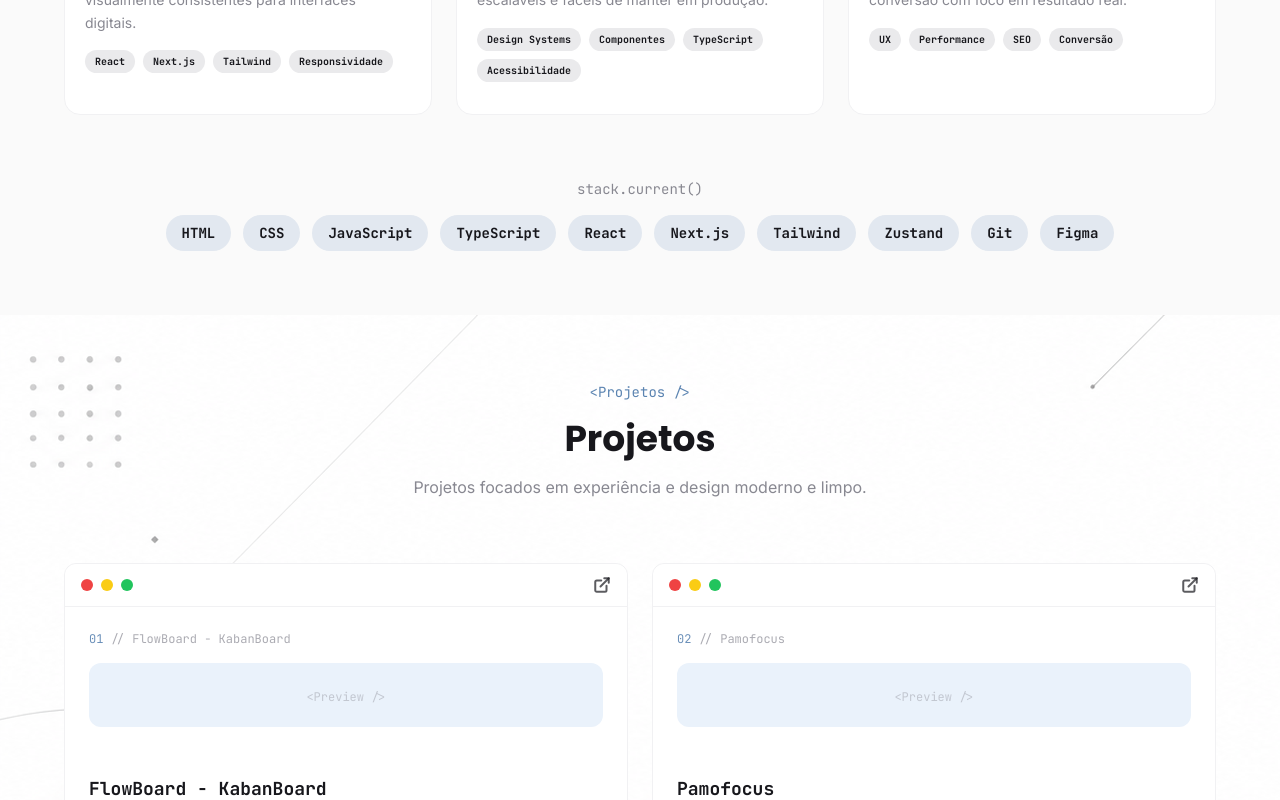
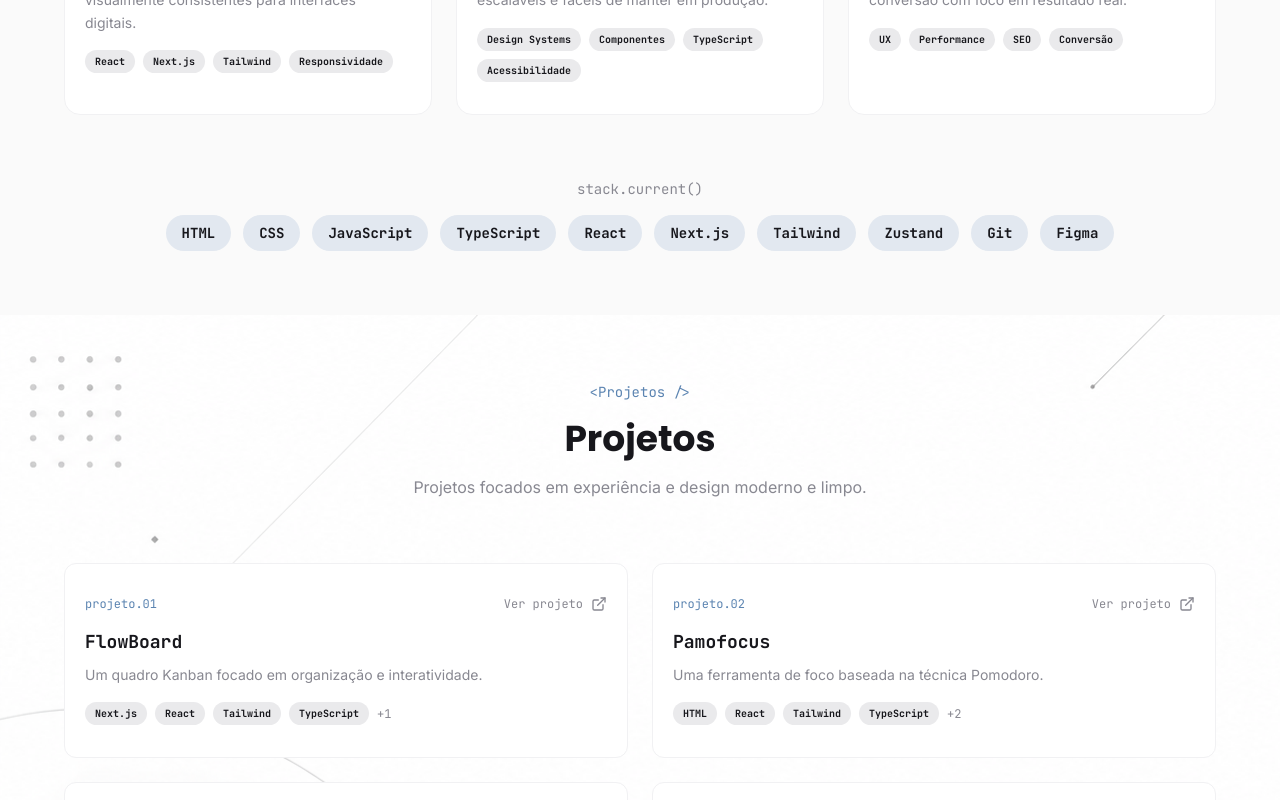
Before and after one commit to Kcode61/portfolio-kauan, a Next.js app: page / in a window 1280 px wide. Shown: the part 2000-2800 px from the top of the page. Built offline with nearby package versions, Linux system fonts and the light colour scheme.

Commit message:
updated project sections cards

```diff
--- a/components/ProjectsSection/index.tsx
+++ b/components/ProjectsSection/index.tsx
@@ -1,35 +1,34 @@
 "use client";
 import { ExternalLink } from "lucide-react";
 import { motion } from "framer-motion";
-type project = {
+type Project = {
   id: number;
   projectname: string;
   projectLink: string;
-  projectImage?: string;
   projectDescription: string;
   projectStack: string[];
 };
 
 export function ProjectsSection() {
-  const ProjectList: project[] = [
+  const ProjectList: Project[] = [
     {
       id: 1,
-      projectname: "FlowBoard - KabanBoard",
-      projectDescription: "Um Kaban Board focado em conversão e interatividade",
+      projectname: "FlowBoard",
+      projectDescription:
+        "Um quadro Kanban focado em organização e interatividade.",
       projectLink: "https://flowboard-kanban-board.pages.dev",
-      projectStack: ["Next.js", "React", "Tailwind", "Typescript", "Zustand"],
+      projectStack: ["Next.js", "React", "Tailwind", "TypeScript", "Zustand"],
     },
-
     {
       id: 2,
       projectname: "Pamofocus",
-      projectDescription: "Pamofocus - pamodoro baseado na técnica Pomodoro",
+      projectDescription: "Uma ferramenta de foco baseada na técnica Pomodoro.",
       projectLink: "https://pamofocus.pages.dev",
       projectStack: [
-        "Html",
+        "HTML",
         "React",
         "Tailwind",
-        "Typescript",
+        "TypeScript",
         "Zustand",
         "Next.js",
       ],
@@ -38,7 +37,7 @@ export function ProjectsSection() {
       id: 3,
       projectname: "FlowFin",
       projectDescription:
-        "FlowFin - um dashboard financeiro focado em organizar sua vida financeira",
+        "Um dashboard para acompanhar e organizar suas finanças.",
       projectLink: "https://flowfin-financeiro.vercel.app/",
       projectStack: [
         "React",
@@ -46,16 +45,16 @@ export function ProjectsSection() {
         "Java",
         "JWT",
         "Tailwind",
-        "Typescript",
+        "TypeScript",
         "Zustand",
         "Next.js",
       ],
     },
     {
       id: 4,
-      projectname: "TechStore - Nova Versão",
+      projectname: "TechStore",
       projectDescription:
-        "TechStore - uma versão atualizada da loja e-commerce focada em produtos tecnológicos, com melhorias de design e funcionalidades aprimoradas.",
+        "Uma loja de tecnologia com foco em navegação e experiência de compra.",
       projectLink: "https://tech-store-three-virid.vercel.app/",
       projectStack: [
         "React",
@@ -63,7 +62,7 @@ export function ProjectsSection() {
         "Java",
         "JWT",
         "Tailwind",
-        "Typescript",
+        "TypeScript",
         "Zustand",
         "Next.js",
       ],
@@ -107,68 +106,61 @@ export function ProjectsSection() {
             </p>
           </motion.div>
         </div>
-        <div className="py-16  grid grid-cols-1 md:grid-cols-2  gap-6">
-          {ProjectList.map((project) => (
-            <div
+        <div className="py-16 grid grid-cols-1 md:grid-cols-2 gap-6">
+          {ProjectList.map((project, index) => (
+            <motion.article
               key={project.id}
-              className="border group  h-full hover:border-[#5B84B1]/40  border-[#F1F1F3] dark:border-[#26262b] rounded-xl flex flex-col "
+              initial={{ opacity: 0, scale: 0.95, y: 20 }}
+              whileInView={{ opacity: 1, scale: 1, y: 0 }}
+              viewport={{ once: true }}
+              transition={{
+                duration: 0.5,
+                ease: "easeOut",
+                delay: index * 0.15,
+              }}
+              className="group flex h-full flex-col items-start gap-4 rounded-xl border border-[#F1F1F3] bg-white px-5 py-8 transition duration-300 ease-in-out hover:border-[#5B84B1]/30 dark:border-[#1B1B20] dark:bg-[#101014]"
             >
-              <div className="px-4 py-3 border-b border-[#F1F1F3] dark:border-[#1B1B20] flex bg-[#FFFFFF] dark:bg-[#101014] justify-between rounded-t-xl  items-center">
-                <div className="flex gap-2 items-center">
-                  <div className="w-3 h-3 rounded-full bg-[#EF4343]"></div>
-                  <div className="w-3 h-3 rounded-full bg-[#FACC14]"></div>
-                  <div className="w-3 h-3 rounded-full bg-[#21C45D]"></div>
-                </div>
+              <div className="flex w-full items-center justify-between gap-4">
+                <span className="font-brains text-xs text-[#5B84B1]">
+                  projeto.0{project.id}
+                </span>
                 <a
                   target="_blank"
+                  rel="noreferrer"
                   href={project.projectLink}
-                  className=" hover:text-[#5B84B1] transition text-[#17171c]/70 dark:text-[#f2f2f2]"
+                  aria-label={`Acessar projeto ${project.projectname}`}
+                  className="inline-flex font-brains items-center gap-2 text-xs text-[#888891] transition hover:text-[#5B84B1] focus-visible:outline-2 focus-visible:outline-offset-4 focus-visible:outline-[#5B84B1] dark:text-[#a1a1aa]"
                 >
-                  <ExternalLink absoluteStrokeWidth size={18} />
+                  Ver projeto
+                  <ExternalLink aria-hidden="true" size={16} />
                 </a>
               </div>
-              <div className="p-6 flex flex-col gap-4 bg-[#FFFFFF] dark:bg-linear-to-br from-[#151519]  to-[#101014]">
-                <span className="text-xs text-[#888891]/70 font-brains">
-                  <span className="dark:text-[#5B84B1]/40 text-[#5B84B1]/90">
-                    0{project.id}
-                  </span>{" "}
-                  // {project.projectname}
-                </span>
-                <div className="px-4 py-5 rounded-xl bg-[#EAF2FB] dark:bg-[#18181B] text-center ">
-                  {project.projectImage ? (
-                    <img
-                      src={project.projectImage}
-                      alt={project.projectname}
-                      className="w-full h-full object-cover"
-                    />
-                  ) : (
-                    <span className="text-xs text-[#888891]/40  font-brains">
-                      {"<Preview />"}
-                    </span>
-                  )}
-                </div>
+
+              <div className="space-y-2">
+                <h3 className="font-brains text-lg font-bold text-[#17171c] transition group-hover:text-[#5B84B1] dark:text-[#f2f2f2]">
+                  {project.projectname}
+                </h3>
+                <p className="font-inter text-sm leading-relaxed text-[#888891]">
+                  {project.projectDescription}
+                </p>
               </div>
 
-              <div className="p-6 h-full flex flex-col gap-4 rounded-b-xl bg-[#FFFFFF] dark:bg-[#101014]">
-                <h2 className="text-lg transition text-[#17171c] dark:text-[#f2f2f2] group-hover:text-[#5B84B1] font-brains font-bold ">
-                  {project.projectname}
-                </h2>
-                <p className="text-sm text-[#888891] font-inter max-w-md">
-                  {project.projectDescription}
-                </p>
-
-                <div className="flex flex-wrap gap-2 items-center ">
-                  {project.projectStack.map((stack) => (
+              <div className="mt-auto flex flex-wrap gap-2">
+                {project.projectStack.slice(0, 4).map((stack) => (
                   <span
                     key={stack}
-                      className="dark:text-[#f2f2f2] text-[#17171c] hover:bg-black/10 dark:hover:bg-[#222226]/40 transition py-1.5 px-4 rounded-full bg-[#EAEAEC] dark:bg-[#222226] text-xs cursor-default font-brains font-bold"
+                    className="rounded-full bg-[#EAEAEC] px-2.5 py-1 font-brains text-[10px] font-bold text-[#17171c] dark:bg-[#1A1A1F] dark:text-white"
                   >
                     {stack}
                   </span>
                 ))}
+                {project.projectStack.length > 4 && (
+                  <span className="self-center font-brains text-xs text-[#888891]">
+                    +{project.projectStack.length - 4}
+                  </span>
+                )}
               </div>
-              </div>
-            </div>
+            </motion.article>
           ))}
         </div>
       </div>
```
Lines whose indentation alone changed are shown as unchanged.
